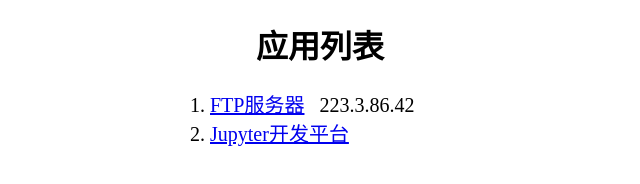
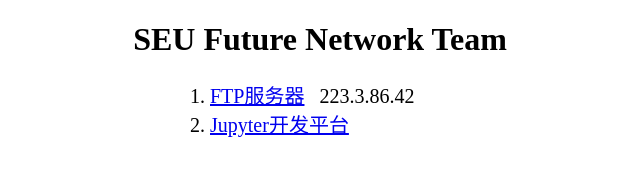
Before and after one commit to future-network/future-network.github.io, a plain HTML site: page index.html in a window 1280 px wide. Shown: the whole page, without its empty margins (320-960 px from the left). Drawn offline with Linux system fonts and the light colour scheme.

Commit message:
Update index.html

```diff
--- a/index.html
+++ b/index.html
@@ -6,7 +6,7 @@
 		<meta name="viewport" content="width=device-width, initial-scale=1, user-scalable=no" />
 	</head>
 	<body class="is-preload">
-		<h1 style="text-align:center"> 应用列表 </h1>
+		<h1 style="text-align:center"> SEU Future Network Team </h1>
 		<ul style="list-style:decimal;left: 50%;position:  relative;width: 300px;margin-left: -150px; font-size:20px">
 			<li><a href="ftp://223.3.86.42" id="ftp">FTP服务器</a>&nbsp;&nbsp;&nbsp;<span id="ftp_ip">223.3.86.42</span></li>
 			<li><a href="http://223.3.69.57:8000" id="jupyter">Jupyter开发平台</a></li>
```
